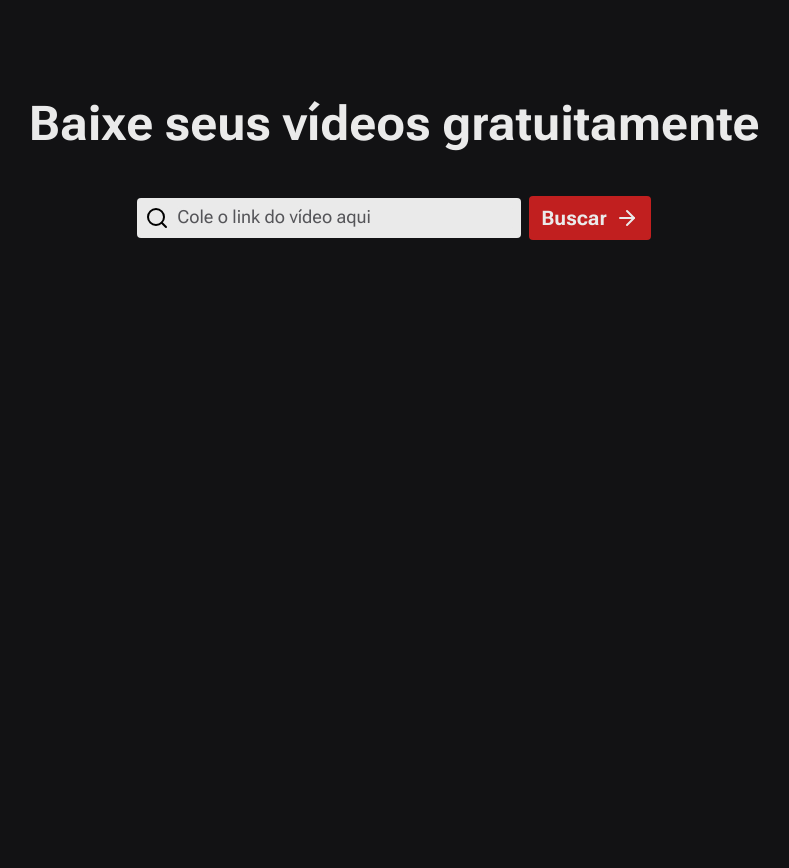
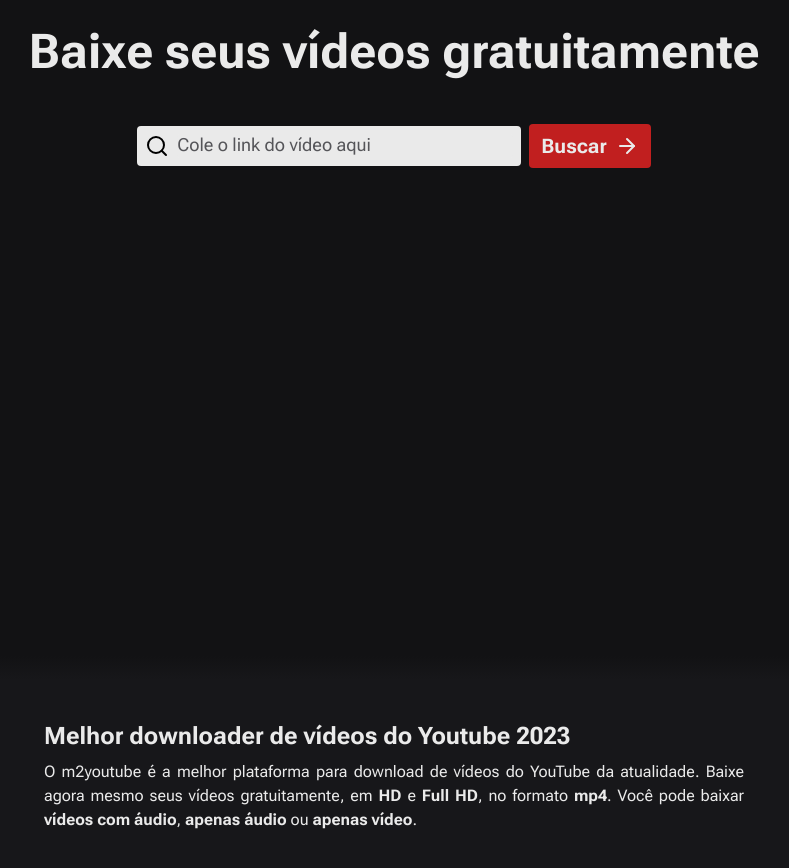
Before and after one commit to RichardeLira/Youtube-Web-DownLoader, a Next.js app in the folder FrontEnd/: page / in a window 1280 px wide. Shown: the top 868 px of the page, without its empty margins (246-1035 px from the left). Before the commit the page ends 800 px from the top, so only its background shows below. Built offline with nearby package versions, Linux system fonts and the light colour scheme.

Commit message:
adjust layout to add body content

```diff
--- a/FrontEnd/src/app/layout.tsx
+++ b/FrontEnd/src/app/layout.tsx
@@ -12,10 +12,8 @@
 export default function RootLayout({ children }: { children: ReactNode }) {
   return (
     <html lang="en">
-      <body className={`${roboto.variable} bg-gray-900 font-sans text-gray-50`}>
-        <main className="flex min-h-screen items-center justify-center overflow-y-auto">
-          {children}
-        </main>
+      <body className={`${roboto.variable} bg-gray-800 font-sans text-gray-50`}>
+        <main className="flex min-h-screen overflow-y-auto">{children}</main>
       </body>
     </html>
   )
--- a/FrontEnd/src/app/page.tsx
+++ b/FrontEnd/src/app/page.tsx
@@ -20,7 +20,6 @@
   const [videoMetadata, setVideoMetadata] = useState<null>(null)
   const [videoOptions, setVideoOptions] = useState<OptionsSchema | null>(null)
   const [show, setShow] = useState<boolean>(false)
-  // const show = videoOptions !== null && videoMetadata !== null
 
   async function handleSearch(link: string) {
     setVideoOptions(null)
@@ -48,7 +47,8 @@
   }
 
   return (
-    <div className="flex w-full flex-col items-center justify-center gap-4 p-4 sm:gap-8">
+    <div className="flex min-h-screen w-full flex-col">
+      <section className="flex h-full w-full flex-col items-center justify-center gap-4 bg-gray-900 px-4 py-6 sm:gap-8">
         <div className="flex w-full flex-col items-center justify-center gap-8 sm:gap-12">
           <h1 className="flex text-center text-xl font-bold sm:text-4xl md:text-5xl">
             Baixe seus vídeos gratuitamente
@@ -68,6 +68,55 @@
             <VideoMenu optionsList={videoOptions} metadata={videoMetadata} />
           </div>
         </div>
+      </section>
+
+      <div className="h-8 bg-gradient-to-b from-gray-900 to-gray-800" />
+      <div className="flex justify-center bg-gray-800 pt-10">
+        <section className="px-4 pb-10">
+          <div className="flex flex-col gap-2">
+            <h2 className="text-lg font-bold sm:text-xl md:text-2xl">
+              Melhor downloader de vídeos do Youtube 2023
+            </h2>
+            <p className="max-w-[700px] text-justify">
+              O m2youtube é a melhor plataforma para download de vídeos do
+              YouTube da atualidade. Baixe agora mesmo seus vídeos
+              gratuitamente, em <strong>HD</strong> e <strong>Full HD</strong>,{' '}
+              no formato <strong>mp4</strong>. Você pode baixar{' '}
+              <strong>vídeos com áudio</strong>, <strong>apenas áudio</strong>{' '}
+              ou <strong>apenas vídeo</strong>.
+            </p>
+          </div>
+        </section>
+      </div>
+
+      {/* <section className="mb-10 px-20">
+        <div>
+          <p>
+            Com a nossa ferramenta para baixar vídeos do YouTube, você pode
+            selecionar e obter vídeos gratuitamente! Tenha acesso a vídeos de
+            alta qualidade em formatos como MP4, MP3, SQ, HD, Full HD e outros.
+            Nosso serviço funciona em computadores e dispositivos móveis,
+            permitindo que você o utilize em qualquer lugar! O download de
+            vídeos do YouTube nunca foi tão fácil! Não perca tempo. Basta
+            instalar o nosso serviço em seus dispositivos e aproveitar o
+            conteúdo gratuito! Quer saber mais? Abaixo, você encontrará nossas
+            instruções detalhadas de download.
+          </p>
+        </div>
+      </section>
+      <section className="mb-10 px-20">
+        <div>
+          <p>
+            Como baixar vídeos do YouTube em diferentes formatos Se você deseja
+            baixar vídeos do YouTube em alta definição (HD), MP3 ou MP4, utilize
+            o Televzr Downloader. O download de vídeos do YouTube também é
+            possível com o Ummy. Basta clicar nos botões via abaixo do vídeo que
+            deseja salvar. Após instalar o aplicativo de download do YouTube em
+            seu computador, você verá o botão abaixo de cada vídeo. Este método
+            funciona em todas as versões do Windows e Mac OS.
+          </p>
+        </div>
+      </section> */}
     </div>
   )
 }
```
Lines whose indentation alone changed are shown as unchanged.
